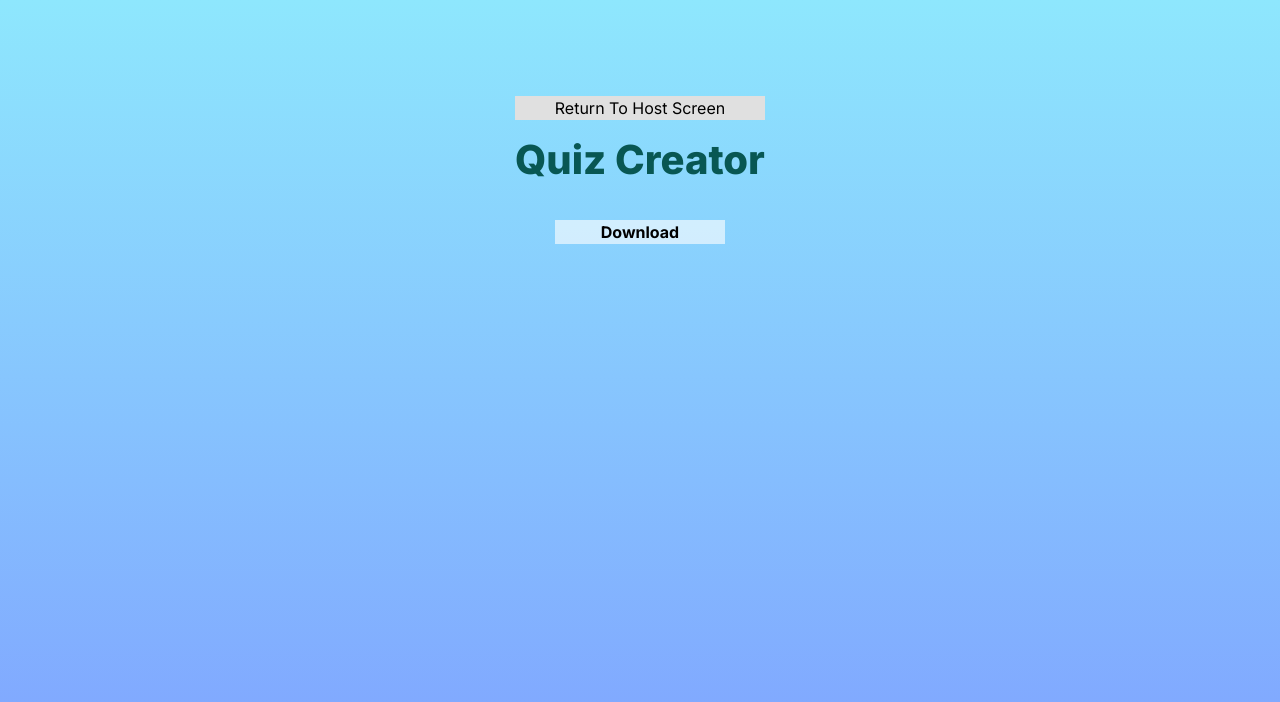
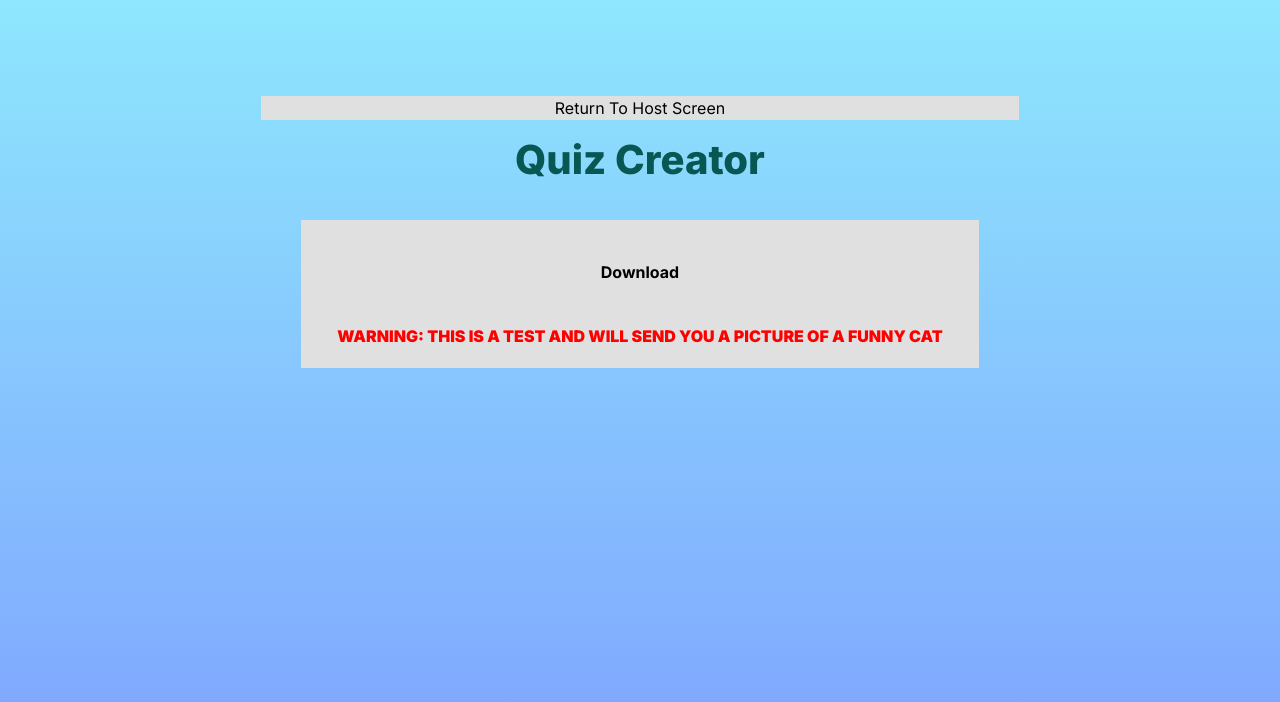
Before and after one commit to Lucas-Code27/Quizrooms, a Next.js app: page /host/create in a window 1280 px wide. Shown: the top 702 px of the page. Built offline with nearby package versions, Linux system fonts and the light colour scheme.

Commit message:
Funny Cat Warning Message

```diff
--- a/src/app/globals.css
+++ b/src/app/globals.css
@@ -60,7 +60,14 @@ body {
 }
 .download {
   text-align: center;
+  align-content: center;
   margin: 40px;
   font-weight: 700;
-  background-color: rgba(255, 255, 255, 0.616);
 }
+.warning {
+  text-align: center;
+  align-content: center;
+  margin: 20px;
+  font-weight: 900;
+  color: red;
+}
--- a/src/app/host/create/page.tsx
+++ b/src/app/host/create/page.tsx
@@ -14,7 +14,10 @@ import Link from "next/link";
         <a
         download href="/funny cat.jpg"
         >
+          <Container bg="#e0e0e0" className="download">
           <p className="download" >Download</p>
+          <p className="warning">WARNING: THIS IS A TEST AND WILL SEND YOU A PICTURE OF A FUNNY CAT</p>
+          </Container>
         </a>
       </div>
     </main>
```
